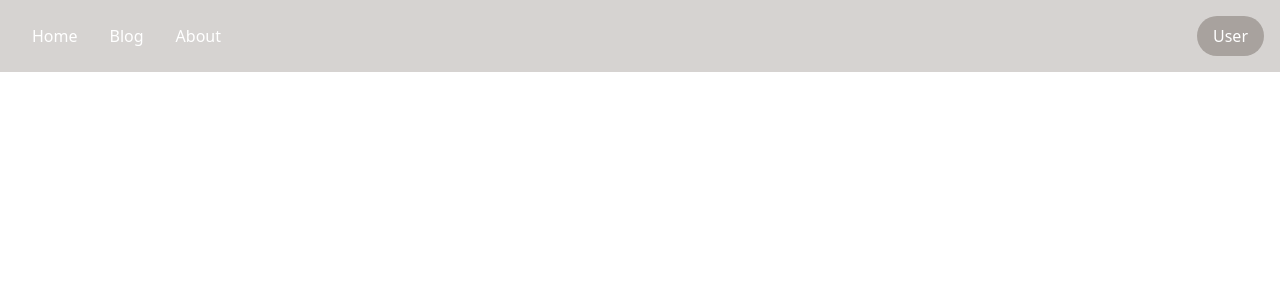
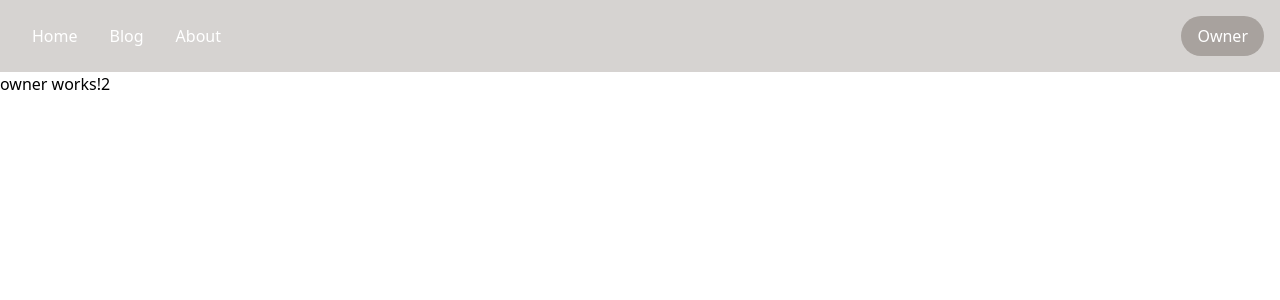
Before and after one commit to juliebefana/blog-ang, an Angular app: page /owner in a window 1280 px wide. Before the commit this address led to /. Shown: the top 300 px of the page. Built offline with nearby package versions, Linux system fonts and the light colour scheme.

Commit message:
working on owner perspective

```diff
--- a/src/app/app-routing.module.ts
+++ b/src/app/app-routing.module.ts
@@ -4,6 +4,7 @@ import { HomeComponent } from './home/home.component';
 import { BlogComponent } from './blog/blog.component';
 import { AboutComponent } from './about/about.component';
 import { SinglePostComponent } from './single-post/single-post.component';
+import { OwnerComponent } from './owner/owner.component';
 
 
 const routes: Routes = [
@@ -11,6 +12,7 @@ const routes: Routes = [
   { path: 'blog', component: BlogComponent },
   { path: 'about', component: AboutComponent },
   { path: 'blog/:id', component: SinglePostComponent },
+  { path: 'owner', component: OwnerComponent },
 ];
 
 @NgModule({
--- a/src/app/app.component.html
+++ b/src/app/app.component.html
@@ -5,7 +5,7 @@
       <a routerLink="/blog" class="text-white mx-4 hover:text-stone-500">Blog</a>
       <a routerLink="/about" class="text-white mx-4 hover:text-stone-500">About</a>
     </div>
-    <button (click)="togglePerspective()" class="bg-stone-400 text-white rounded-full p-2 px-4 hover:bg-stone-500"> {{ perspective }}</button>
+    <button (click)="togglePerspective()" class="bg-stone-400 text-white rounded-full p-2 px-4 hover:bg-stone-500">Owner</button>
   </nav>
 </div>
 
--- a/src/app/app.component.ts
+++ b/src/app/app.component.ts
@@ -1,4 +1,5 @@
-import { Component } from '@angular/core';
+import { Component, OnInit } from '@angular/core';
+import { Router } from '@angular/router';
 
 @Component({
   selector: 'app-root',
@@ -6,9 +7,14 @@ import { Component } from '@angular/core';
   styleUrls: ['./app.component.css'],
 })
 export class AppComponent {
-  perspective: string = 'User';
+  constructor(private router: Router) {}
 
   togglePerspective() {
-    this.perspective = this.perspective === 'User' ? 'Owner' : 'User';
+    // Check the current route to determine the target perspective
+    if (this.router.url === '/owner') {
+      this.router.navigate(['/']);
+    } else {
+      this.router.navigate(['/owner']);
+    }
   }
 }
--- a/src/app/home/home.component.html
+++ b/src/app/home/home.component.html
@@ -1,5 +1,5 @@
 <div class="bg-gray-100 mx-auto">
-    <!-- Hero Section -->
+    <!-- Welcome Section -->
     <header class="bg-cover bg-center h-96" style="background-image: url('https://images.unsplash.com/photo-1600818797017-d6e5027210bb?auto=format&fit=crop&q=60&w=600&ixlib=rb-4.0.3&ixid=M3wxMjA3fDB8MHxzZWFyY2h8OHx8aHlnZ2V8ZW58MHx8MHx8fDA%3D');">
         <div class="flex items-center justify-center h-full text-white">
             <div class="text-center">
--- a/src/app/owner/owner.component.html
+++ b/src/app/owner/owner.component.html
@@ -1 +1 @@
-<p>owner works!</p>
+<p>owner works!2</p>
--- a/src/app/owner/owner.component.ts
+++ b/src/app/owner/owner.component.ts
@@ -6,5 +6,8 @@ import { Component } from '@angular/core';
   styleUrls: ['./owner.component.css']
 })
 export class OwnerComponent {
+  constructor() {
+  }
+
 
 }
```
